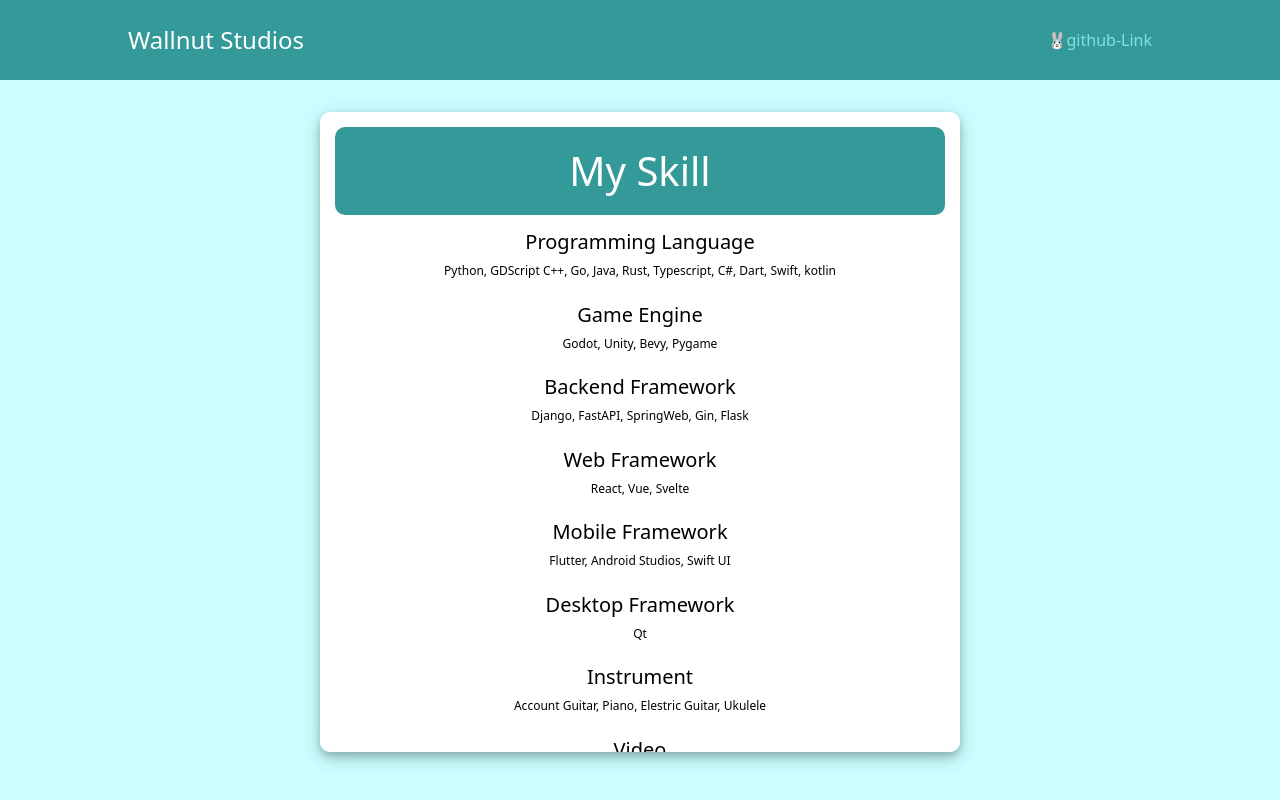
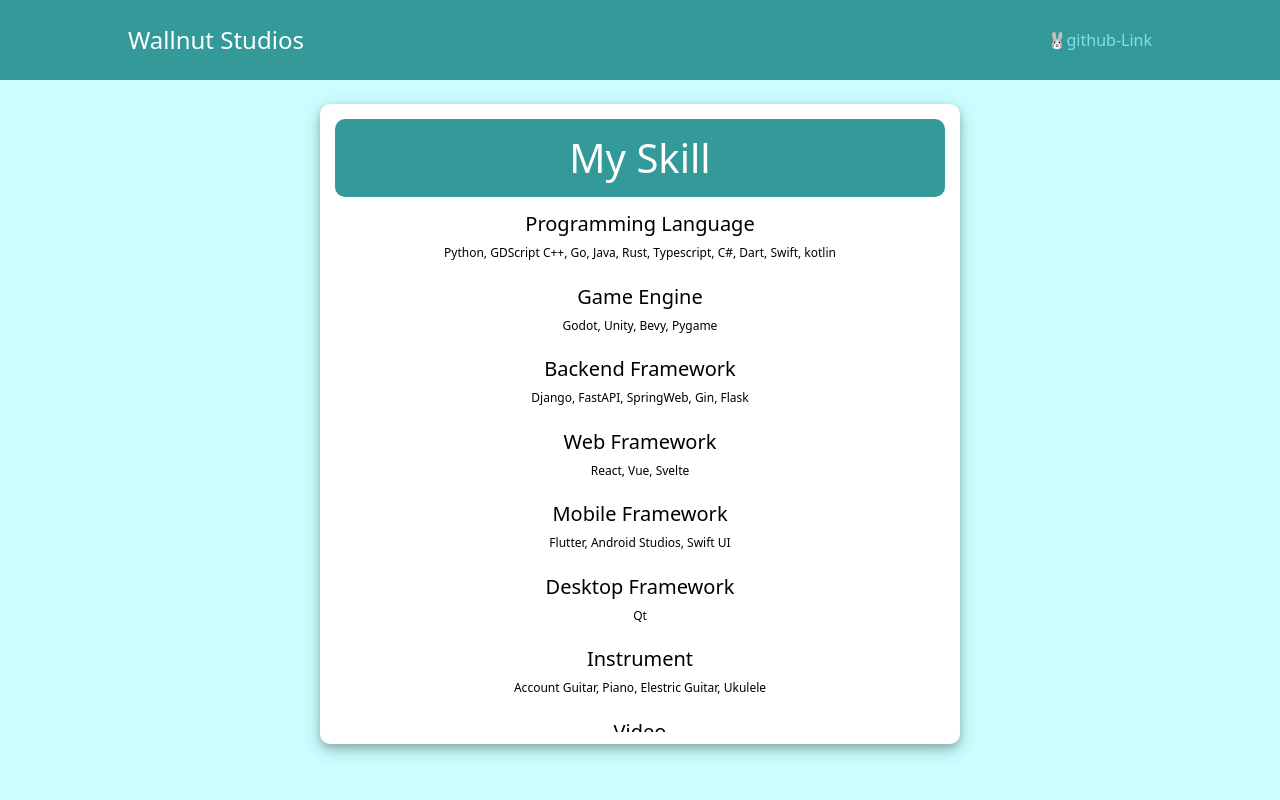
Before and after one commit to bin549/wallnut-studios-frontend, a React (Create React App) app: page / in a window 1280 px wide. Built offline with nearby package versions, Linux system fonts and the light colour scheme; no server answers.

Commit message:
chore: change scroller

```diff
--- a/public/index.html
+++ b/public/index.html
@@ -24,7 +24,7 @@
       work correctly both with client-side routing and a non-root public URL.
       Learn how to configure a non-root public URL by running `npm run build`.
     -->
-    <title>React App</title>
+    <title>Wallnut</title>
   </head>
   <body>
     <noscript>You need to enable JavaScript to run this app.</noscript>
--- a/src/App.tsx
+++ b/src/App.tsx
@@ -6,8 +6,8 @@ import classes from './components/App.module.css';
 function App() {
     return (
         <Layout>
-            <div>
-                <h1 className={classes.header}>My Skill</h1>
+            <h1 className={classes.header}>My Skill</h1>
+            <div className={classes.body}>
                 <div>
                     <h5 className={classes.title}>Programming Language</h5>
                     <div className={classes.content}>
--- a/src/components/App.module.css
+++ b/src/components/App.module.css
@@ -1,13 +1,19 @@
 .header {
     background-color: #339999;
     width: 100%;
-    padding:20px;
+    padding: 15px;
     margin: 0;
     margin-bottom: 15px;
     align-content: center;
     display: flex;
     justify-content: center;
     border-radius: 10px;
+}
+
+.body {
+    height: 65vh;
+    scrollbar-width: thin;
+    overflow: auto;
 }
 
 .title {
--- a/src/components/layout/Layout.module.css
+++ b/src/components/layout/Layout.module.css
@@ -1,7 +1,7 @@
 .main {
-  margin: 2rem auto;
-  width: 95%;
+  margin: 1.5rem auto;
   height: 80vh;
+  width: 85%;
   max-width: 40rem;
   background-color: white;
   color: white;
@@ -9,6 +9,4 @@
   font-size: 15px;
   border-radius: 10px;
   box-shadow: 0 4px 8px 0 rgba(0, 0, 0, 0.2), 0 6px 20px 0 rgba(0, 0, 0, 0.19);
-  scrollbar-width: thin;
-  overflow: auto;
 }
```
